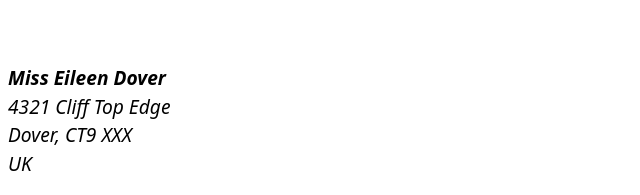
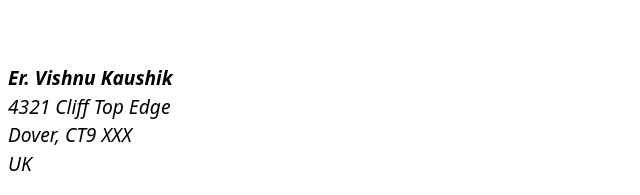
Before and after one commit to Vishnu-Kaushik/semantic-html-project, a plain HTML site: page index.html in a window 1280 px wide. Shown: the part 213-408 px from the top of the page, 0-640 px from the left. Drawn offline with Linux system fonts and the light colour scheme.

Commit message:
name changes

```diff
--- a/index.html
+++ b/index.html
@@ -38,7 +38,7 @@
     </p>
 
     <address>
-      <strong>Miss Eileen Dover</strong><br />
+      <strong>Er. Vishnu Kaushik</strong><br />
       4321 Cliff Top Edge<br />
       Dover, CT9 XXX<br />
       UK
```
